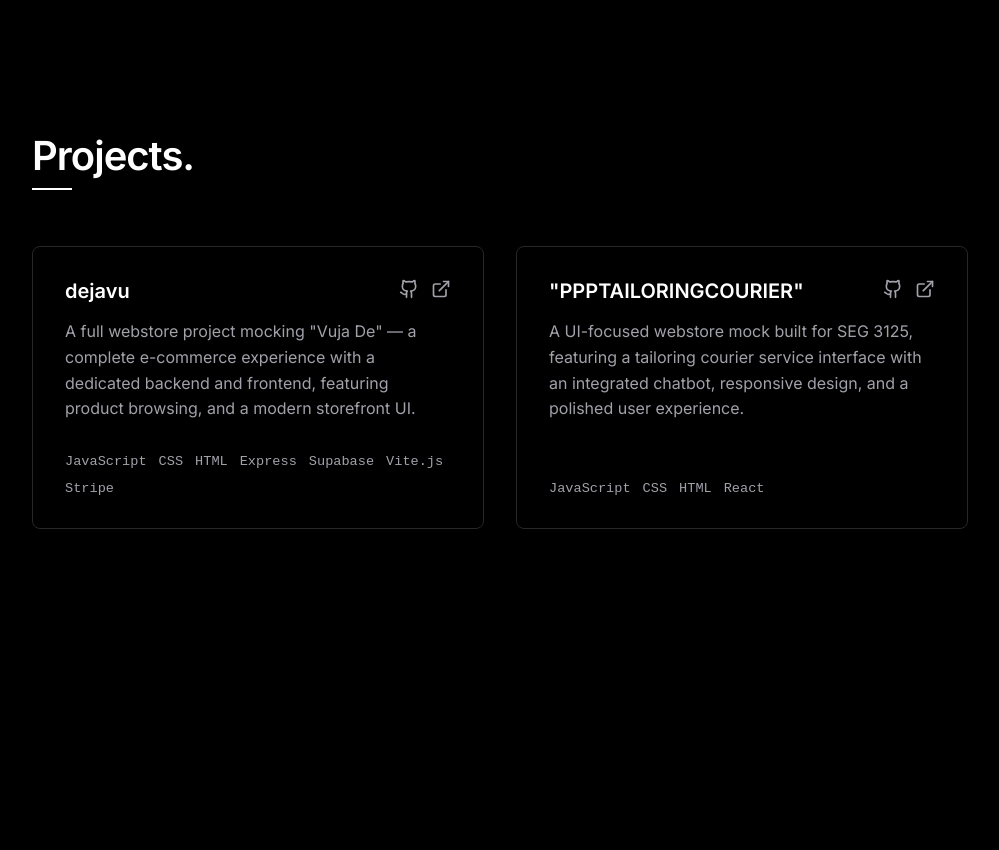
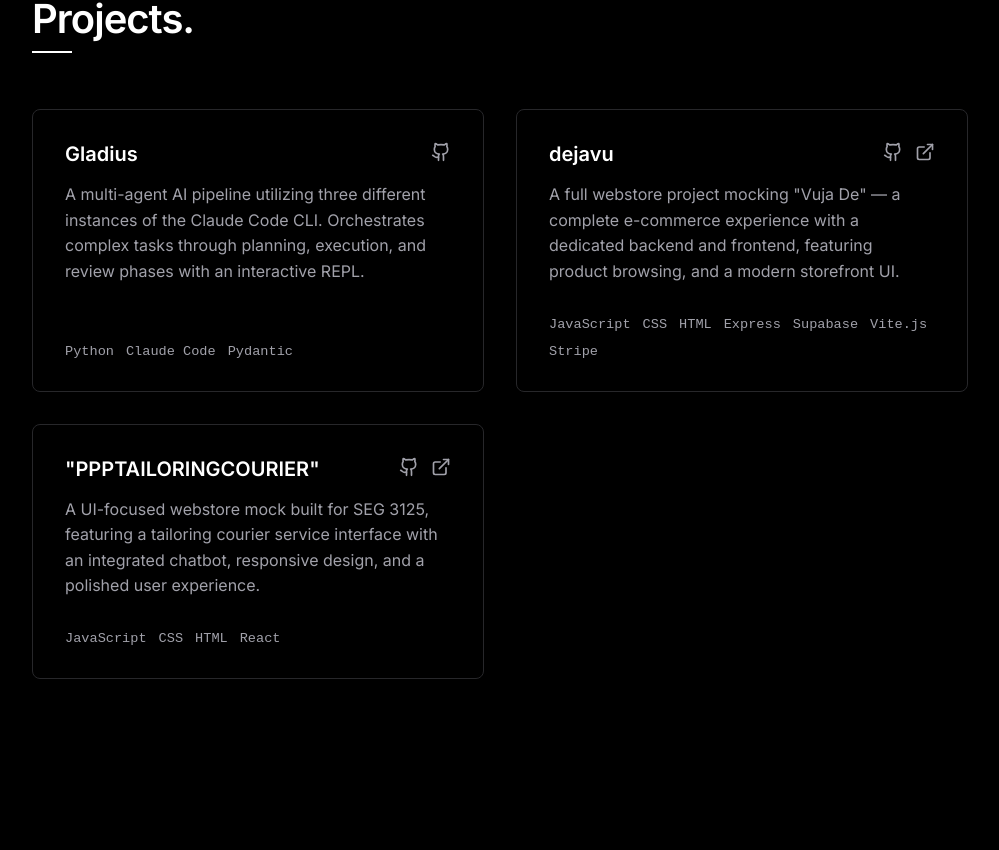
Before and after one commit to Ayprusss/AnthonyLe, a React (Create React App) app: page / in a window 1280 px wide. Shown: the part 2257-3107 px from the top of the page, without its empty margins (140-1139 px from the left). Built offline with nearby package versions, Linux system fonts and the light colour scheme.

Commit message:
added gladius project to personal website

```diff
--- a/src/Components/Projects.js
+++ b/src/Components/Projects.js
@@ -4,6 +4,13 @@ import { Github, ExternalLink } from 'lucide-react';
 import './Projects.css';
 
 const projects = [
+    {
+        title: 'Gladius',
+        description:
+            'A multi-agent AI pipeline utilizing three different instances of the Claude Code CLI. Orchestrates complex tasks through planning, execution, and review phases with an interactive REPL.',
+        tech: ['Python', 'Claude Code', 'Pydantic'],
+        github: 'https://github.com/Ayprusss/Gladius',
+    },
     {
         title: 'dejavu',
         description:
@@ -48,12 +55,16 @@ const Projects = () => {
                         <div className="project-header">
                             <h3 className="project-title">{project.title}</h3>
                             <div className="project-links">
+                                {project.github && (
                                     <a href={project.github} target="_blank" rel="noreferrer">
                                         <Github size={20} />
                                     </a>
+                                )}
+                                {project.live && (
                                     <a href={project.live} target="_blank" rel="noreferrer">
                                         <ExternalLink size={20} />
                                     </a>
+                                )}
                             </div>
                         </div>
                         <p className="project-description">{project.description}</p>
```
Lines whose indentation alone changed are shown as unchanged.
